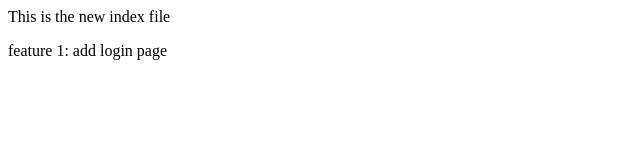
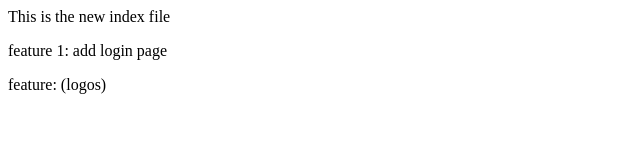
Before and after one commit to ManjilRijal63/localrepo, a plain HTML site: page index.html in a window 1280 px wide. Shown: the whole page, without its empty margins (0-640 px from the left). Drawn offline with Linux system fonts and the light colour scheme.

Commit message:
add logos

```diff
--- a/index.html
+++ b/index.html
@@ -1,3 +1,4 @@
 <p>This is the new index file</p>
 
 <p>feature 1: add login page</p>
+<p>feature: (logos)</p>
```
